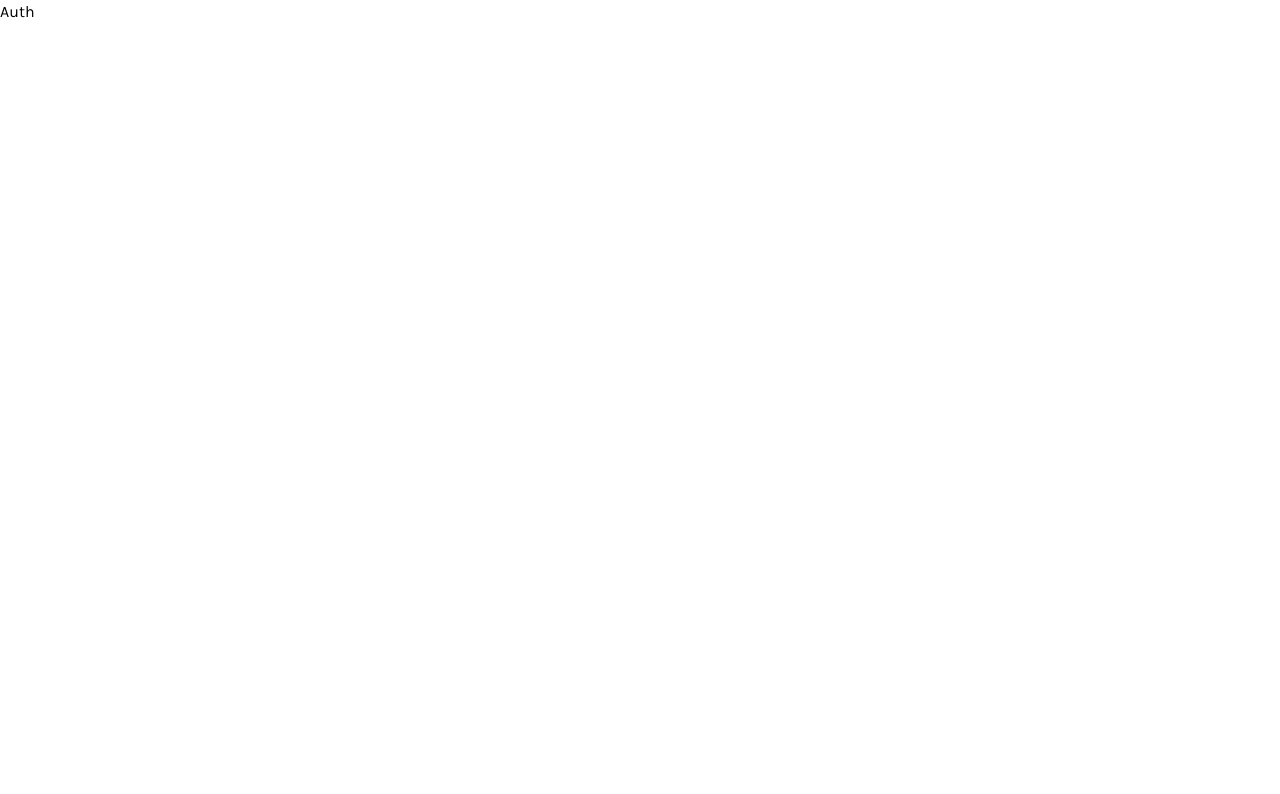
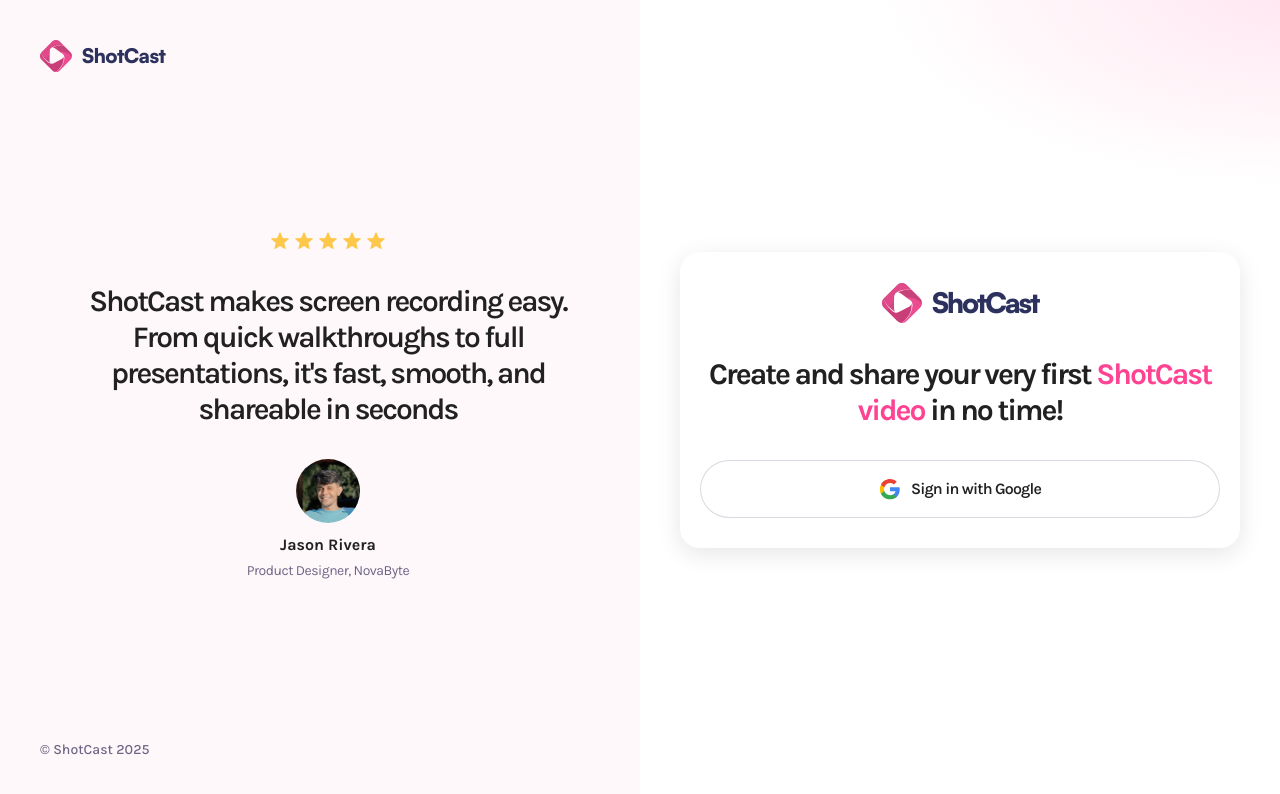
Before and after one commit to VeronikaFedorova/screen-recording-platform, a Next.js app: page /sign-in in a window 1280 px wide. Shown: the top 794 px of the page. Built offline with nearby package versions, Linux system fonts and the light colour scheme.

Commit message:
Implemented Auth UI

```diff
--- a/app/(auth)/sign-in/page.tsx
+++ b/app/(auth)/sign-in/page.tsx
@@ -1,5 +1,75 @@
+import Image from 'next/image';
+import Link from 'next/link';
+
 const Page = () => {
-  return <div>Auth</div>;
+  return (
+    <main className='sign-in'>
+      <aside className='testimonial'>
+        <Link href='/'>
+          <Image
+            src='/assets/icons/logo.svg'
+            alt='Logo'
+            width={32}
+            height={32}
+          />
+          <h1>ShotCast</h1>
+        </Link>
+        <div className='description'>
+          <section>
+            <figure>
+              {Array.from({ length: 5 }).map((_, index) => (
+                <Image
+                  key={index}
+                  src='/assets/icons/star.svg'
+                  alt='Star'
+                  width={20}
+                  height={20}
+                />
+              ))}
+            </figure>
+            <p>
+              ShotCast makes screen recording easy. From quick walkthroughs to
+              full presentations, it&apos;s fast, smooth, and shareable in
+              seconds
+            </p>
+            <article>
+              <Image
+                src='/assets/images/jason.png'
+                alt='Jason'
+                width={64}
+                height={64}
+                className='rounded-full'
+              />
+              <div>
+                <h2>Jason Rivera</h2>
+                <p>Product Designer, NovaByte</p>
+              </div>
+            </article>
+          </section>
+        </div>
+        <p>© ShotCast {new Date().getFullYear()}</p>
+      </aside>
+      <aside className='google-sign-in'>
+        <section>
+          <Link href='/'>
+            <Image
+              src='/assets/icons/logo.svg'
+              alt='Logo'
+              width={40}
+              height={40}
+            />
+            <h1>ShotCast</h1>
+          </Link>
+          <p>Create and share your very first <span>ShotCast video</span> in no time!</p>
+          <button>
+            <Image src='/assets/icons/google.svg' alt='Google' width={22} height={22} />
+            <span>Sign in with Google</span>
+          </button>
+        </section>
+      </aside>
+      <div className="overlay"></div>
+    </main>
+  );
 };
 
 export default Page;
```
Also changed, not shown: app/(root)/page.tsx (+6 -6 lines), app/(root)/profile/[id]/page.tsx (+8 -8 lines), package.json (+12 -0 lines), 1 other file (tests, documents, lock files or other folders).
